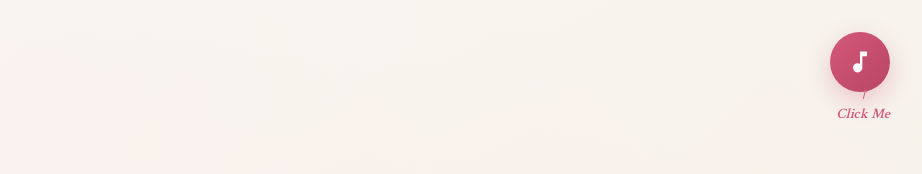
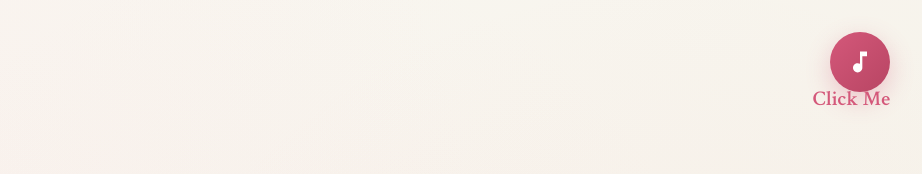
Before and after one commit to richardestes/valentines, a plain HTML site: page index.html in a window 1280 px wide. Shown: the top 174 px of the page, without its empty margins (358-1280 px from the left). Drawn offline with nearby package versions, Linux system fonts and the light colour scheme.

Commit message:
Update styles and text in index.html

```diff
--- a/index.html
+++ b/index.html
@@ -200,10 +200,9 @@
             top: 5.5rem;
             right: 2rem;
             font-family: 'Crimson Text', serif;
-            font-size: 0.9rem;
+            font-size: 1.3rem;
             color: #d4587a;
-            font-weight: 600;
-            font-style: italic;
+            font-weight: 700;
             text-align: center;
             animation: gentle-bounce 2s ease-in-out infinite;
             pointer-events: none;
@@ -449,7 +448,7 @@
     </div>
 
     <div class="music-label" id="musicLabel">
-        ↑<br>Click Me
+        Click Me
     </div>
 
     <!-- Back Arrow -->
```
